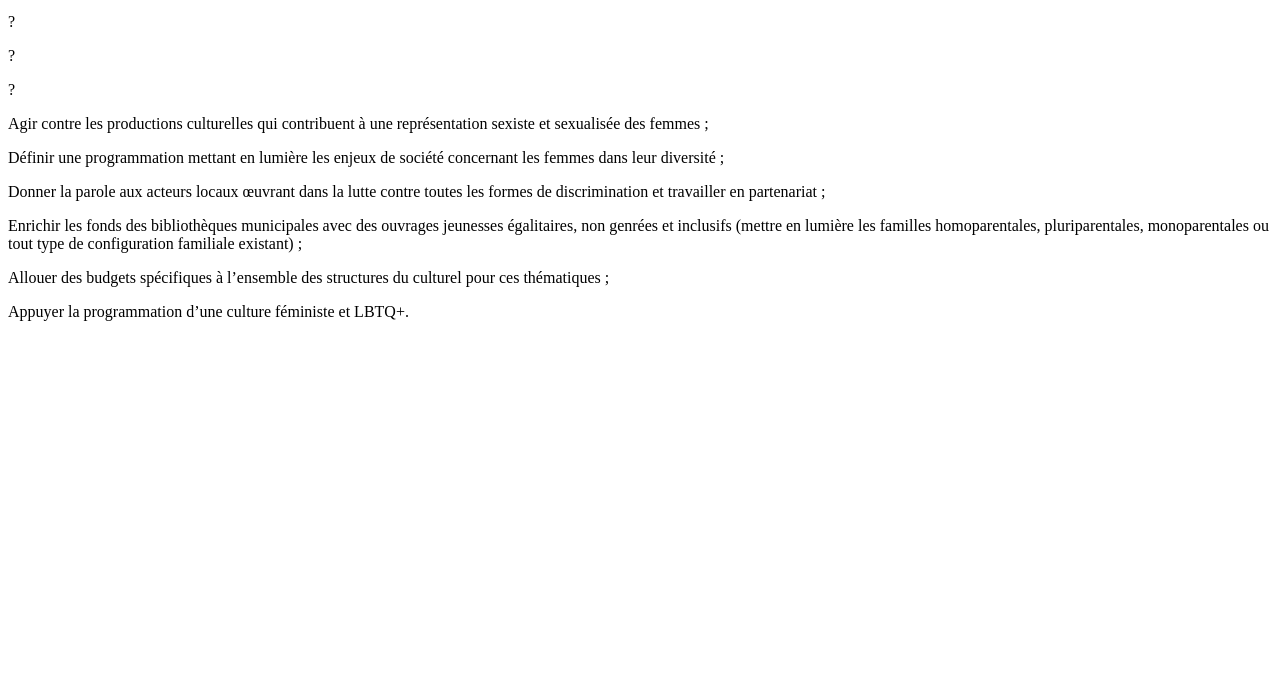
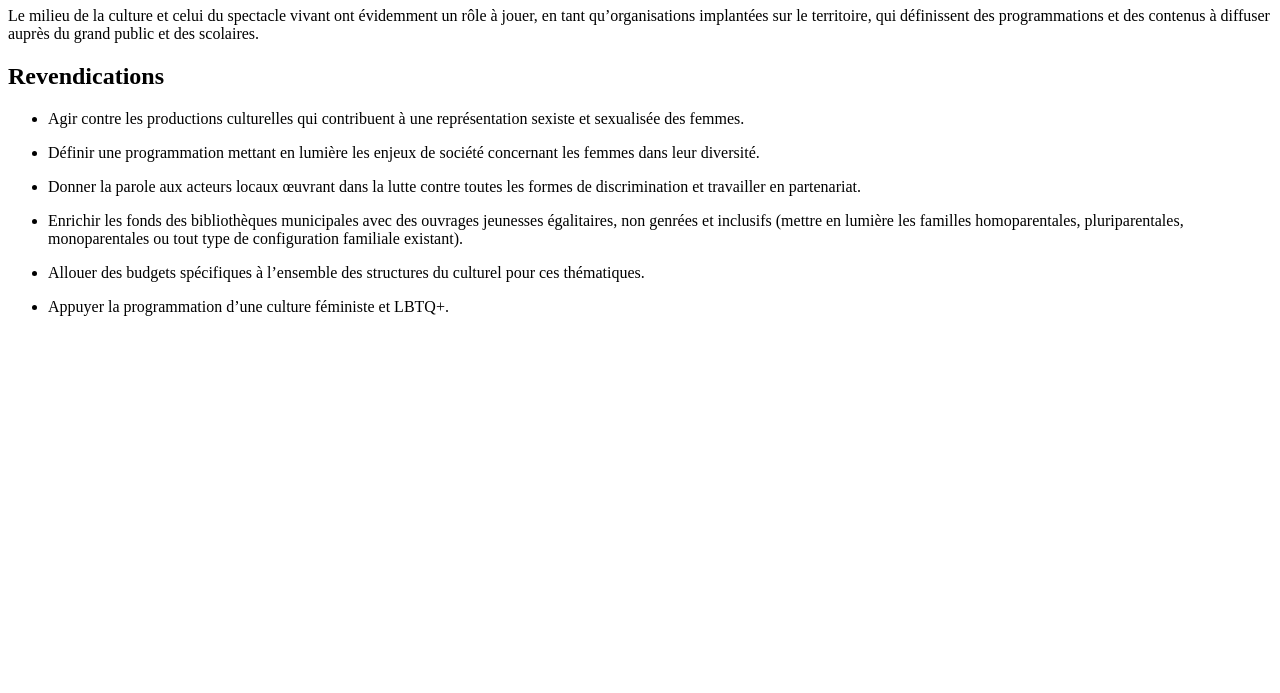
Before and after one commit to Mhyssa/femmes-citoyennes-Astro, an Astro site: page /posts/culture in a window 1280 px wide. Shown: the part 107-800 px from the top of the page. Built offline with nearby package versions, Linux system fonts and the light colour scheme; Astro itself is replaced by a stand-in of ours.

Commit message:
:art: Update & Refactoring culture.md

```diff
--- a/src/pages/posts/culture.md
+++ b/src/pages/posts/culture.md
@@ -6,32 +6,26 @@ author: 'Marion JOLY'
 image:
     url: 'https://docs.astro.build/assets/full-logo-light.png'
     alt: 'The full Astro logo.'
-tags: ["REVENDICATIONS", "Violences sexistes et sexuelles"]
+tags: ["REVENDICATIONS", "Culture"]
 ---
-#--------------------------------------------------#
-REVENDICATIONS - Culture et spectacle vivant -
-#--------------------------------------------------#
-- Culture et spectacle vivant -
-               Il est essentiel que l'ensemble des domaines de la vie des citoyen·ne·s d'une ville prenne part aux enjeux sociaux locaux. Le milieu de la culture et celui du spectacle vivant ont évidemment un rôle à jouer, en tant qu'organisations implantées sur le territoire, qui définissent des programmations et des contenus à diffuser auprès du grand public et des scolaires.
+# Culture et spectacle vivant
+
+Il est essentiel que l'ensemble des domaines de la vie des citoyen·ne·s d'une ville prenne part aux enjeux sociaux locaux.
+
+Le milieu de la culture et celui du spectacle vivant ont évidemment un rôle à jouer, en tant qu'organisations implantées sur le territoire,
+qui définissent des programmations et des contenus à diffuser auprès du grand public et des scolaires.
 
 
+## Revendications
 
-?
+- Agir contre les productions culturelles qui contribuent à une représentation sexiste et sexualisée des femmes.
 
-?
+- Définir une programmation mettant en lumière les enjeux de société concernant les femmes dans leur diversité.
 
-?
+- Donner la parole aux acteurs locaux œuvrant dans la lutte contre toutes les formes de discrimination et travailler en partenariat.
 
+- Enrichir les fonds des bibliothèques municipales avec des ouvrages jeunesses égalitaires, non genrées et inclusifs (mettre en lumière les familles homoparentales, pluriparentales, monoparentales ou tout type de configuration familiale existant).
 
+- Allouer des budgets spécifiques à l'ensemble des structures du culturel pour ces thématiques.
 
-  Agir contre les productions culturelles qui contribuent à une représentation sexiste et sexualisée des femmes ;
-
-  Définir une programmation mettant en lumière les enjeux de société concernant les femmes dans leur diversité ;
-
-  Donner la parole aux acteurs locaux œuvrant dans la lutte contre toutes les formes de discrimination et travailler en partenariat ;
-
-  Enrichir les fonds des bibliothèques municipales avec des ouvrages jeunesses égalitaires, non genrées et inclusifs (mettre en lumière les familles      homoparentales, pluriparentales, monoparentales ou tout type de configuration familiale existant) ;
-
-  Allouer des budgets spécifiques à l'ensemble des structures du culturel pour ces thématiques ;
-
-  Appuyer la programmation d’une culture féministe et LBTQ+.
+- Appuyer la programmation d’une culture féministe et LBTQ+.
```
